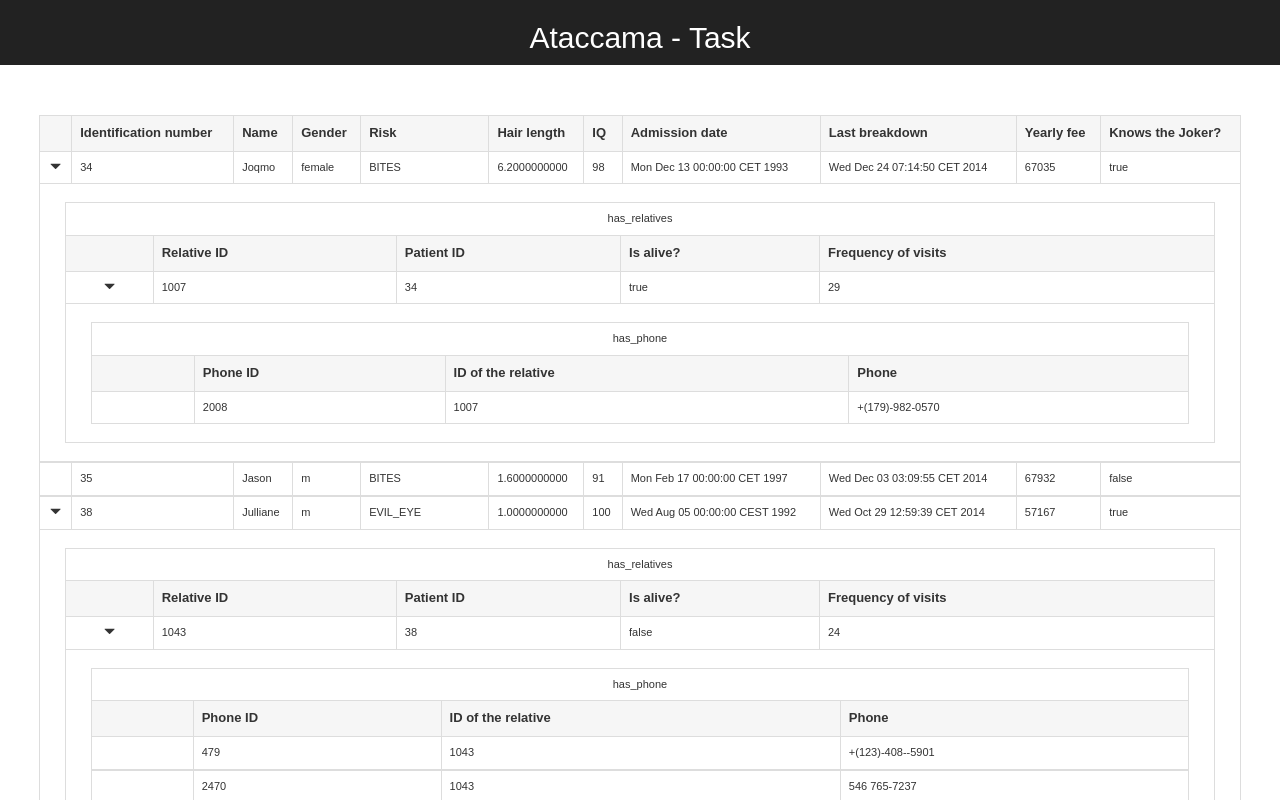
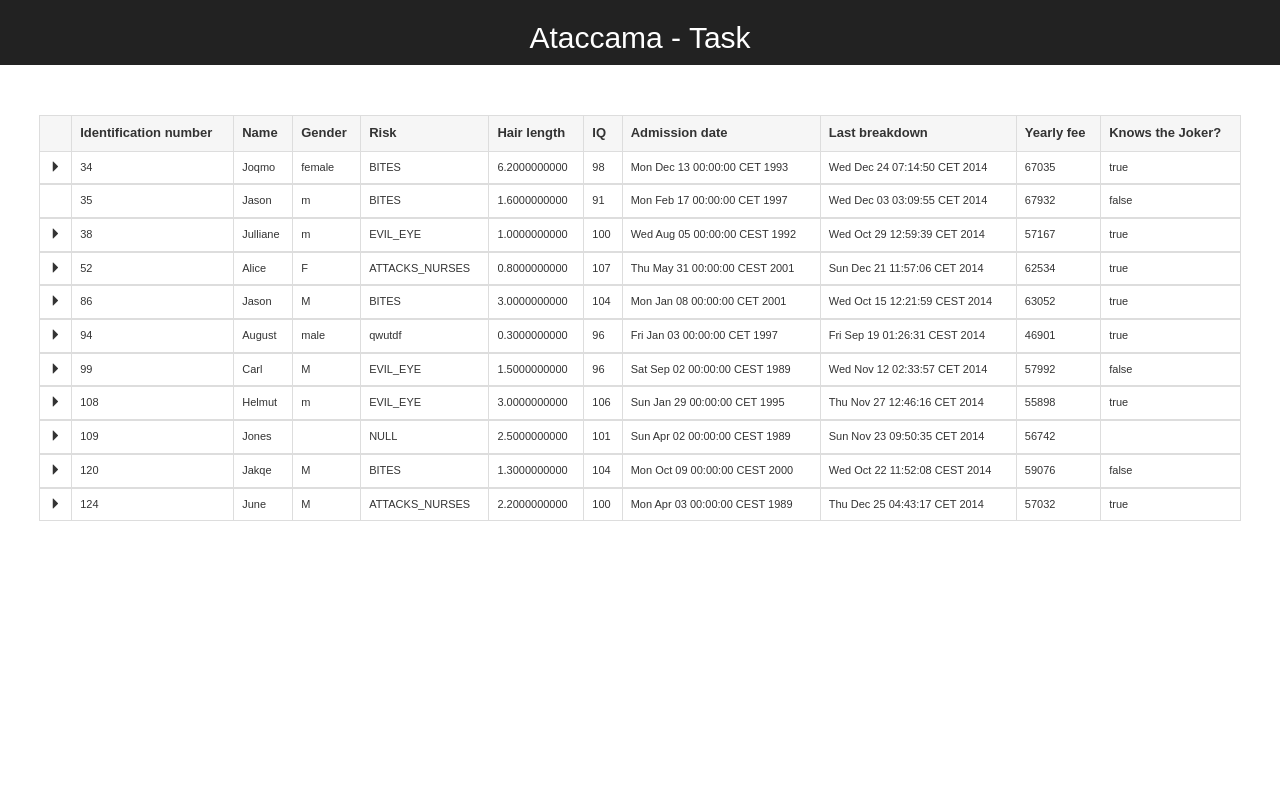
Before and after one commit to Juliecz/ataccama-task, a React (Create React App) app: page / in a window 1280 px wide. Shown: the top 800 px of the page. Built offline with nearby package versions, Linux system fonts and the light colour scheme.

Commit message:
Show/hide children tables

```diff
--- a/src/partials/Table/Table.js
+++ b/src/partials/Table/Table.js
@@ -2,8 +2,25 @@
 import { Table as BTable, Glyphicon } from 'react-bootstrap';
 import './style.css';
 
-const Table = ({ content, name }) =>
-	(<BTable bordered className="p-table">
+class Table extends Component {
+	constructor(props) {
+		super(props);
+		this.state = {
+			content: props.content.map((row) => ({ ...row, showKids: false })),
+			name: props.name
+		}
+	}
+
+	showKids = (i) => {
+		const arr = this.state.content;
+		arr[i].showKids = !arr[i].showKids;
+		this.setState({ content: [...arr] });
+	};
+
+	render() {
+		const { content, name } = this.state;
+
+		return (<BTable bordered className="p-table">
 			{ content.map((row, i) =>
 				(<tbody key={`tbody_${i}`}>
 
@@ -18,15 +35,15 @@
 				</tr> }
 				<tr>
 					{(row.kids && Object.keys(row.kids).length > 0)
-				? <td>
-					<Glyphicon glyph="triangle-bottom"/>
+						? <td onClick={() => this.showKids(i)}>
+							<Glyphicon glyph={ row.showKids ? 'triangle-bottom' : 'triangle-right'}/>
 						</td> : <td /> }
 
 					{ Object.values(row.data).map((value, i) =>
 						(<td key={`td_${i}`}>{ value }</td>)) }
 				</tr>
 
-			{(row.kids && Object.keys(row.kids).length > 0)
+				{(row.kids && row.showKids && Object.keys(row.kids).length > 0)
 				&& <tr>
 					<td colSpan={Object.keys(row.data).length+1}>
 						<Table
@@ -38,9 +55,12 @@
 				</tbody>))
 			}
 		</BTable>);
+	}
+}
 
 Table.defaultProps = {
-	content: []
+	content: [],
+	name: null
 };
 
 export default Table;
```
Lines whose indentation alone changed are shown as unchanged.
